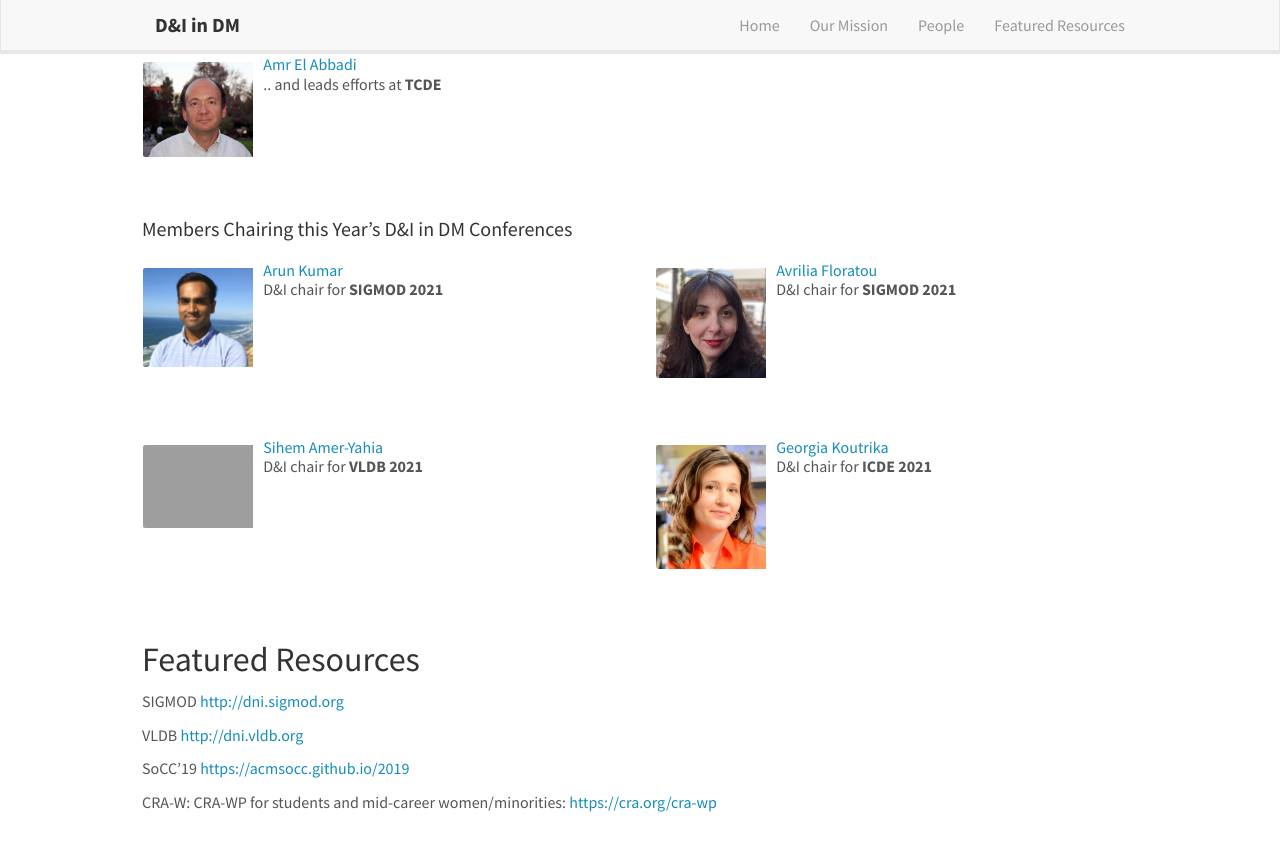
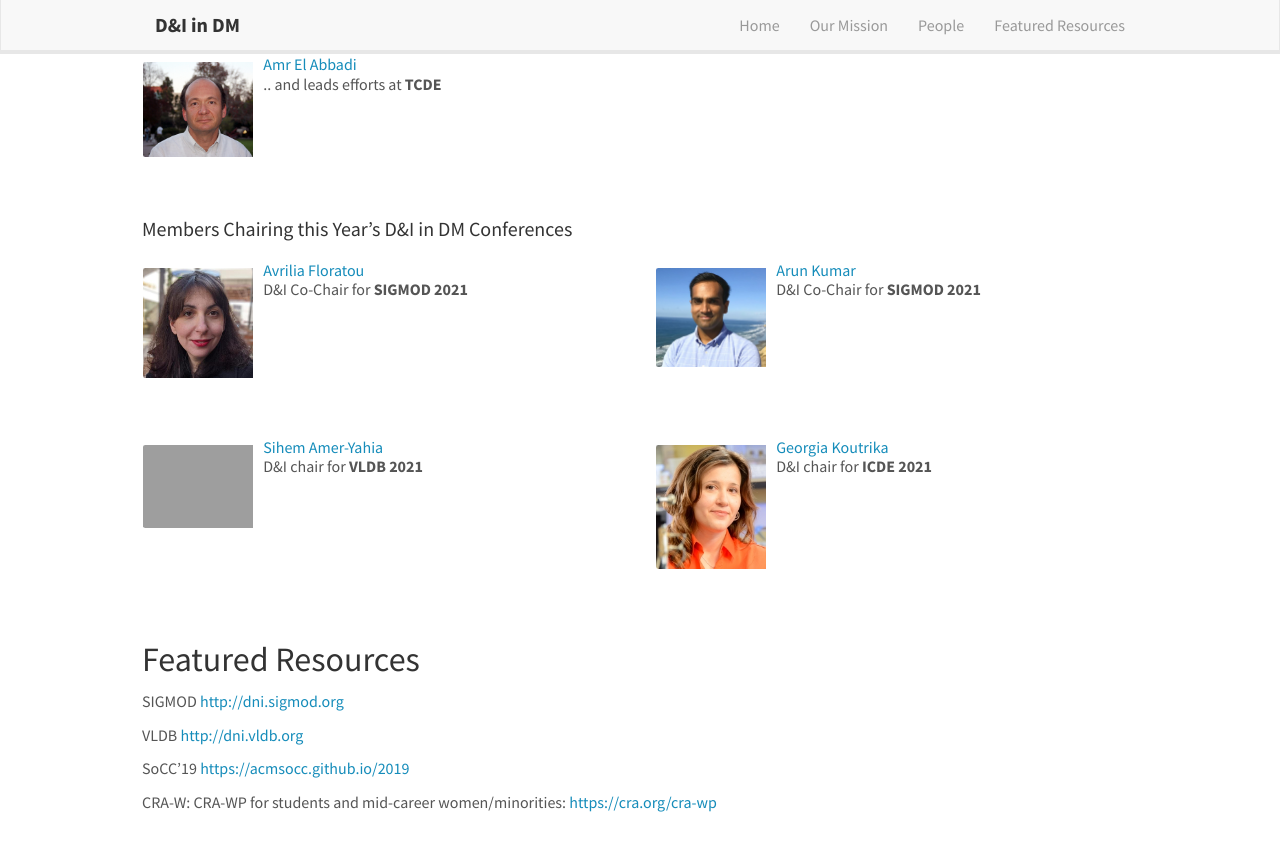
Before and after one commit to zmeihui/dbdni.github.io, a Jekyll site: the page built from index.md, in a window 1280 px wide and 900 px high, scrolled down 1167 px. Shown: the top 851 px of the window. Built offline with Jekyll 4.4.1, drawn with Linux system fonts in a browser that asks for light colours; nearby versions of some CDN libraries; comment, search, counter and statistics services are not loaded.

```diff
--- a/_data/conf_organizers.yml
+++ b/_data/conf_organizers.yml
@@ -1,11 +1,11 @@
+- name: Avrilia Floratou
+  photo: avrilia.jpg
+  web: https://www.microsoft.com/en-us/research/people/avflor/
+  info: "D&I Co-Chair for <b>SIGMOD 2021</b>"
 - name: Arun Kumar
   photo: arun.jpg
   web: http://cseweb.ucsd.edu/~arunkk/
-  info: "D&I chair for <b>SIGMOD 2021</b>"
-- name: Avrilia Floratou
-  photo: avrilia.jpg
-  web: https://www.microsoft.com/en-us/research/people/avflor/
-  info: "D&I chair for <b>SIGMOD 2021</b>"
+  info: "D&I Co-Chair for <b>SIGMOD 2021</b>"
 - name: Sihem Amer-Yahia
   photo: sihem.jpg
   web: http://lig-membres.imag.fr/amery/
```
